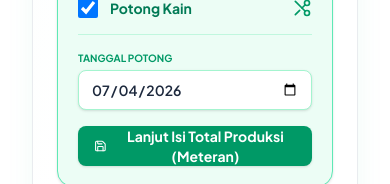
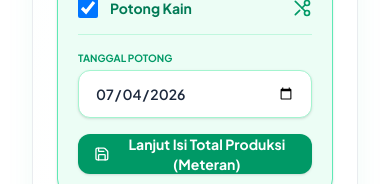
Before and after one commit to itdentelle/dji, a Next.js app: page /input-meter in a window 390 px wide. Both pictures are taken after a click on the label "Potong Kain". Shown: the part 1522-1706 px from the top of the page. Built offline with nearby package versions, Linux system fonts and the light colour scheme; no server answers; the database is empty.

Commit message:
UI: Increase height of Potong Kain button and input for better touch target on tablets

```diff
--- a/components/forms/ContinuousForm.tsx
+++ b/components/forms/ContinuousForm.tsx
@@ -1763,7 +1763,7 @@ export default function ContinuousForm({
                     <input
                       type="date"
                       {...register("tanggalPotong")}
-                      className="h-10 px-3 rounded-lg bg-white border border-emerald-200 text-sm font-semibold focus:border-emerald-400 focus:ring-1 focus:ring-emerald-400 outline-none shadow-sm"
+                      className="h-12 px-4 rounded-xl bg-white border border-emerald-200 text-sm font-semibold focus:border-emerald-400 focus:ring-1 focus:ring-emerald-400 outline-none shadow-sm"
                     />
                   </div>
                   <button
@@ -1772,9 +1772,9 @@ export default function ContinuousForm({
                       await refreshAutomaticMeterStart();
                       setIsMeterModalOpen(true);
                     }}
-                    className="flex-[2] h-10 px-4 rounded-lg bg-emerald-600 hover:bg-emerald-700 active:scale-[0.99] text-white text-sm font-bold transition-all duration-200 flex items-center justify-center gap-2 shadow-sm"
+                    className="flex-[2] h-12 px-4 rounded-xl bg-emerald-600 hover:bg-emerald-700 active:scale-[0.99] text-white text-sm md:text-base font-bold transition-all duration-200 flex items-center justify-center gap-2 shadow-sm"
                   >
-                    <Save className="w-4 h-4" /> Lanjut Isi Total Produksi
+                    <Save className="w-5 h-5" /> Lanjut Isi Total Produksi
                     (Meteran)
                   </button>
                 </div>
```
